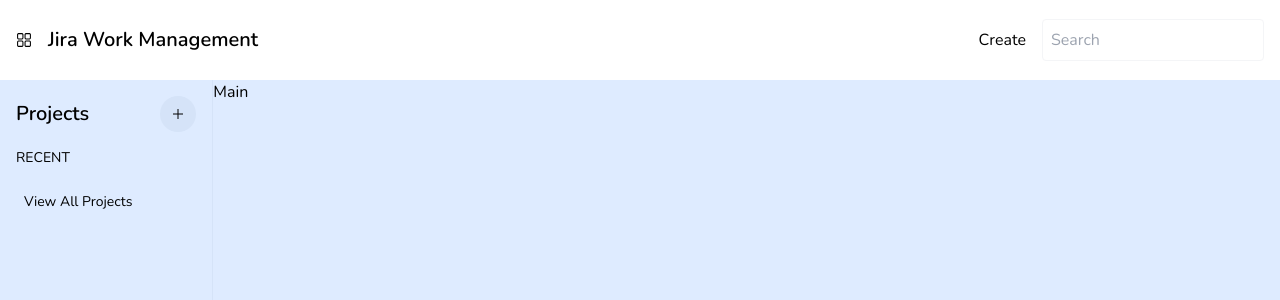
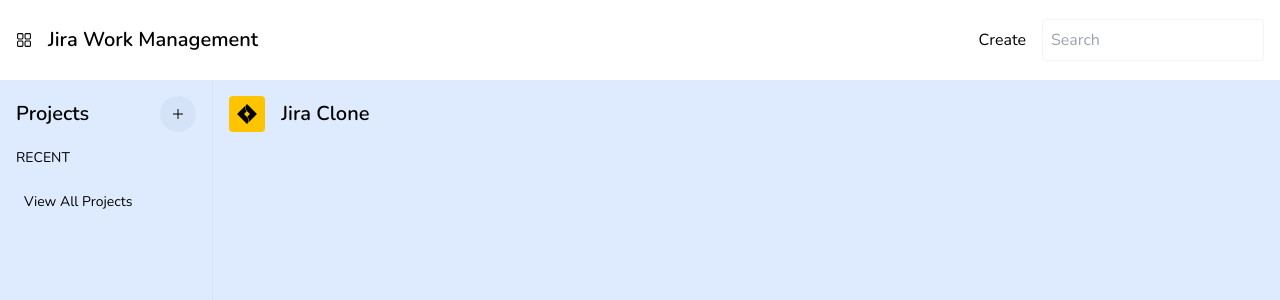
Before and after one commit to Marcos8060/Jira-front-end, a Next.js app: page / in a window 1280 px wide. Shown: the top 300 px of the page. Built offline with nearby package versions, Linux system fonts and the light colour scheme; a web font is replaced by a local one.

Commit message:
made minor changes

```diff
--- a/src/components/Main.js
+++ b/src/components/Main.js
@@ -1,9 +1,30 @@
-import React from 'react'
+import React,{ useState} from "react";
+import { SiJirasoftware } from "react-icons/si";
+
+const tabItems = [
+    { name: 'Summary'},
+    { name: 'Board'},
+    { name: 'List'},
+    { name: 'Calender'},
+    { name: 'Timeline'},
+    { name: 'Forms'},
+    { name: 'Pages'},
+    { name: 'Project Settings'},
+]
 
 const Main = () => {
+    const [currentTab,setCurrentTab] = useState(0)
+
   return (
-    <div>Main</div>
-  )
-}
+    <>
+      <section className="p-4">
+        <div className="flex items-center gap-4">
+          <SiJirasoftware className="bg-yellow rounded p-2 text-4xl"/>
+          <h1 className="font-semibold text-xl">Jira Clone</h1>
+        </div>
+      </section>
+    </>
+  );
+};
 
-export default Main
+export default Main;
```
